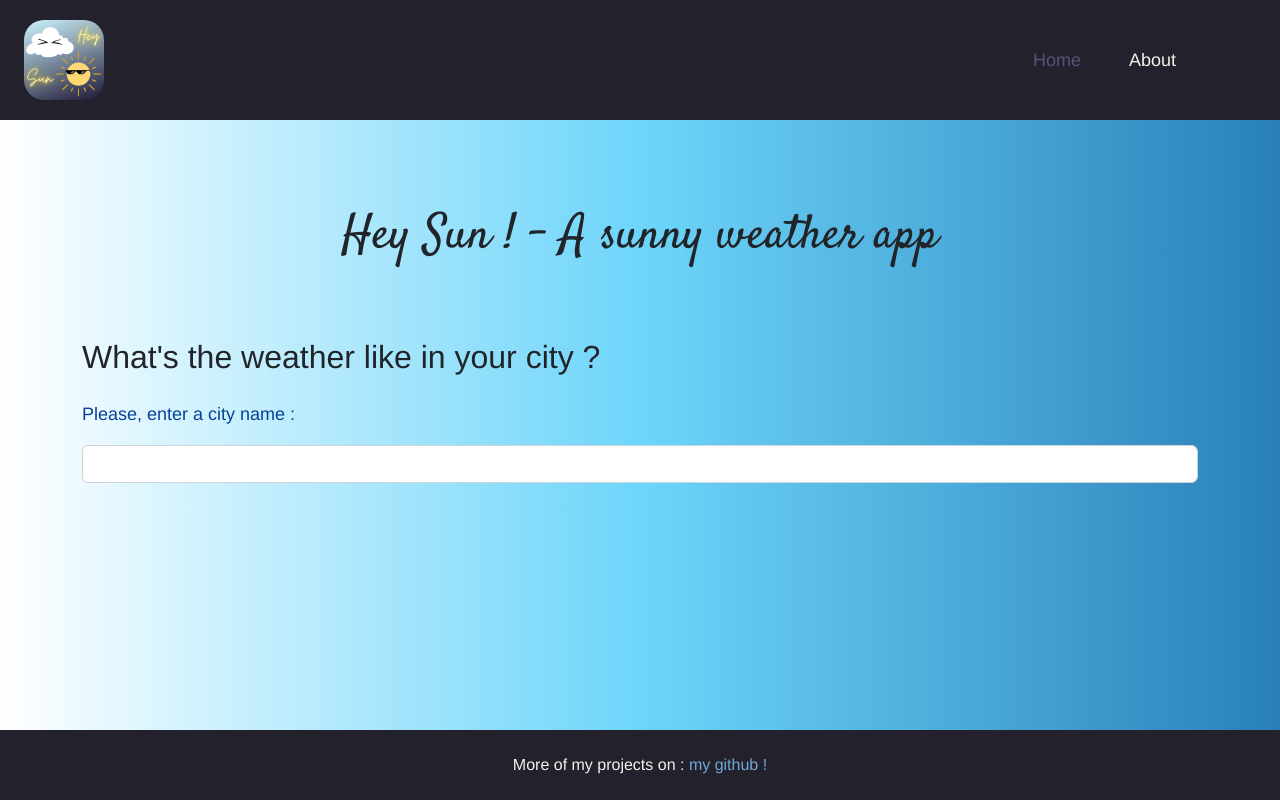
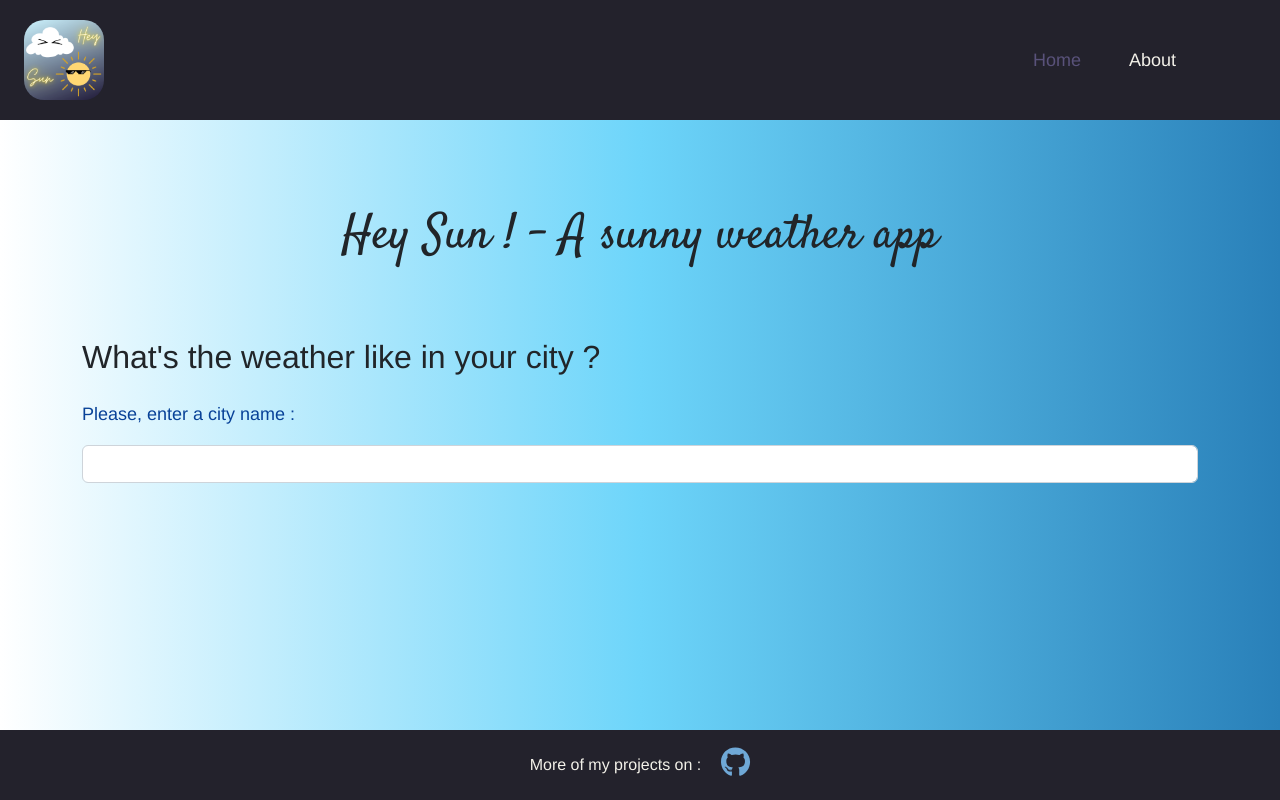
Before and after one commit to fdacheux/weather-app_vue3, a Vue app: page / in a window 1280 px wide. Built offline with nearby package versions, Linux system fonts and the light colour scheme; no server answers.

Commit message:
feat(footer): add github icon

```diff
--- a/package.json
+++ b/package.json
@@ -18,6 +18,9 @@
     "deploy": "git subtree push --prefix dist origin gh-pages"
   },
   "dependencies": {
+    "@fortawesome/fontawesome-svg-core": "^6.2.1",
+    "@fortawesome/free-brands-svg-icons": "^6.2.1",
+    "@fortawesome/vue-fontawesome": "^3.0.2",
     "bootstrap": "^5.2.3",
     "vue": "^3.2.45",
     "vue-router": "^4.1.6"
--- a/src/components/Footer/FooterItem.css
+++ b/src/components/Footer/FooterItem.css
@@ -10,6 +10,20 @@ footer {
   font-size: 16px;
 }
 
+.wrapper{
+  display: flex;
+  align-items: center;
+}
+
 a {
   color: rgb(111, 168, 214);
 }
+
+a:hover{
+  color: rgb(89, 82, 122);
+}
+
+.fa-github {
+  height: 30px;
+  margin-left: 20px;
+}
--- a/src/components/Footer/FooterItem.vue
+++ b/src/components/Footer/FooterItem.vue
@@ -2,9 +2,11 @@
 
 <template>
   <footer>
-    <div>
+    <div class="wrapper">
       More of my projects on :
-      <a href="https://github.com/fdacheux">my github !</a>
+      <a href="https://github.com/fdacheux"
+        ><font-awesome-icon icon="fa-brands fa-github"
+      /></a>
     </div>
   </footer>
 </template>
--- a/src/main.ts
+++ b/src/main.ts
@@ -4,9 +4,14 @@ import router from "./router";
 import "bootstrap";
 import "bootstrap/dist/css/bootstrap.min.css";
 import "./style/main.css";
+import { FontAwesomeIcon } from "@fortawesome/vue-fontawesome";
+import { library } from "@fortawesome/fontawesome-svg-core";
+import { faGithub } from "@fortawesome/free-brands-svg-icons";
+
+library.add(faGithub);
 
 const app = createApp(App);
 
 app.use(router);
-
+app.component("font-awesome-icon", FontAwesomeIcon);
 app.mount("#app");
```
Also changed, not shown: 2 other files (tests, documents, lock files or other folders).
